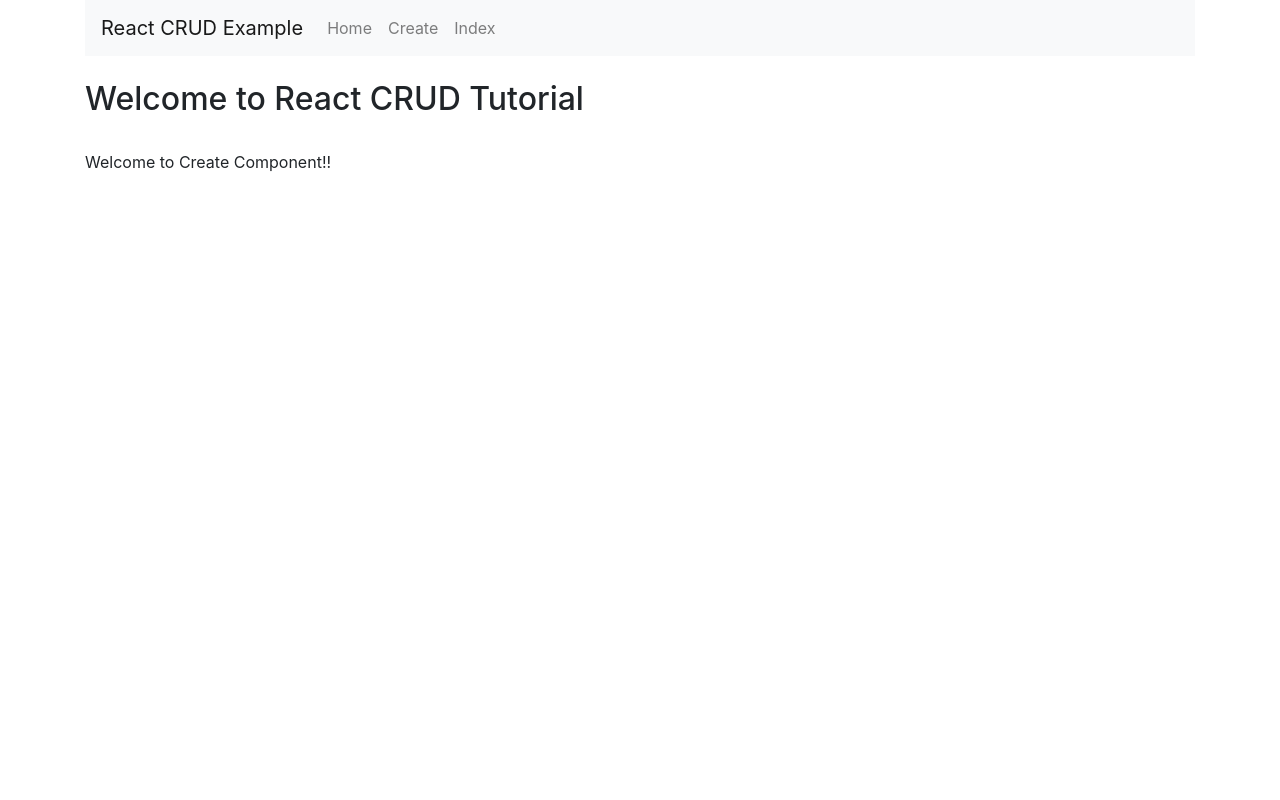
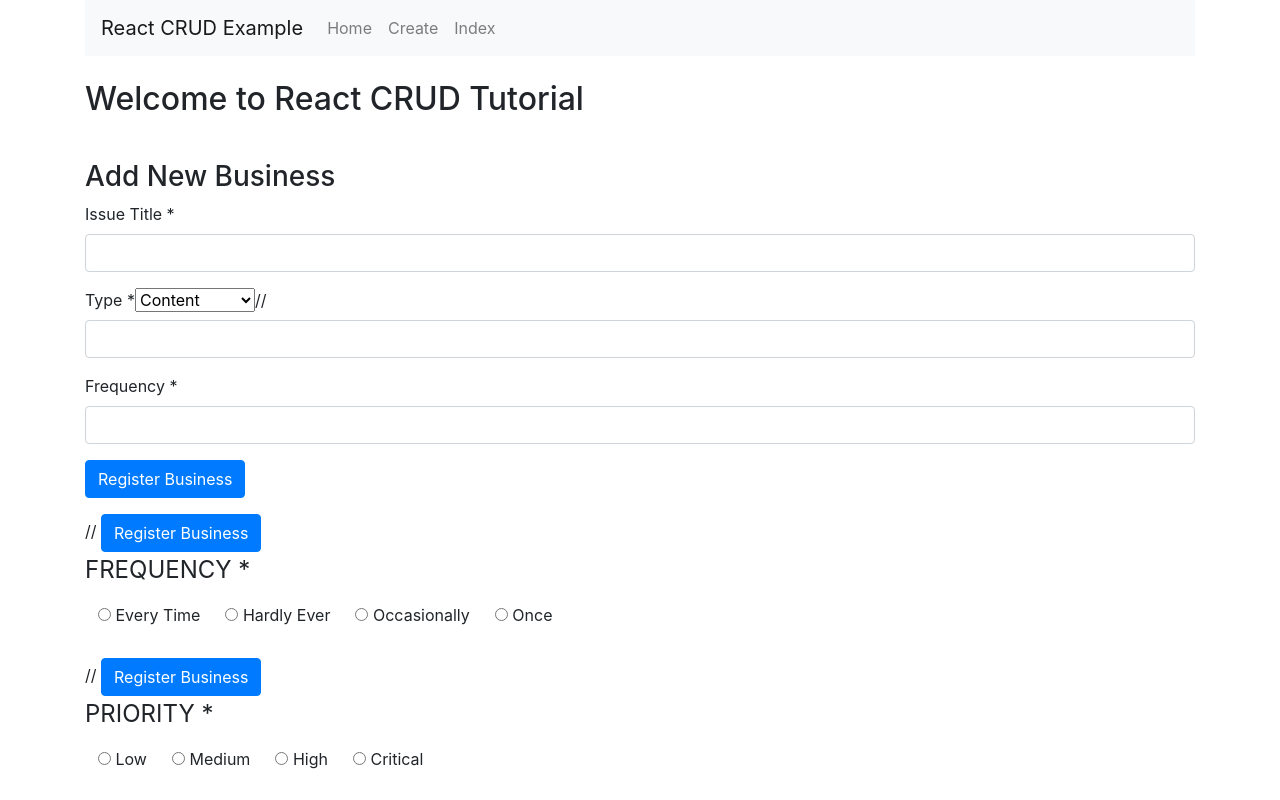
Before and after one commit to Assylkhan/issue-report-validation, a React (Create React App) app: page /create in a window 1280 px wide. Shown: the top 800 px of the page. Built offline with nearby package versions, Linux system fonts and the light colour scheme.

Commit message:
form elements

```diff
--- a/src/components/create.component.js
+++ b/src/components/create.component.js
@@ -5,8 +5,96 @@ import React, { Component } from 'react';
 export default class Create extends Component {
     render() {
         return (
-            <div>
-                <p>Welcome to Create Component!!</p>
+            <div style={{marginTop: 10}}>
+                <h3>Add New Business</h3>
+                <form>
+                    <div className="form-group">
+                        <label>Issue Title *</label>
+                        <input type="text" className="form-control"/>
+                    </div>
+                    <div className="form-group">
+                        <label>Type *</label>
+                        <select class="selectpicker">
+						  <option>Content</option>
+						  <option>Performance</option>
+						  <option>Visual</option>
+						  <option>Functional</option>
+						  <option>Crash</option>
+						</select>
+
+                        // <input type="text" className="form-control"/>
+                    </div>
+                    <div className="form-group">
+                        <label>Frequency *</label>
+                        <input type="text" className="form-control"/>
+                    </div>
+                    <div className="form-group">
+                        <input type="submit" value="Register Business" className="btn btn-primary"/>
+                    </div>
+
+                    <div className="form-group">
+                        // <input type="submit" value="Register Business" className="btn btn-primary"/>
+                        <legend>FREQUENCY *</legend>
+                        <div class="btn-group" data-toggle="buttons">
+			                <label class="btn btn-default">
+			                    <input type="radio" id="Fr1" name="frequency[1]" value="1" /> Every Time
+			                </label>
+			                <label class="btn btn-default">
+			                    <input type="radio" id="Fr2" name="frequency[2]" value="2" /> Hardly Ever
+			                </label>
+			                <label class="btn btn-default">
+			                    <input type="radio" id="Fr3" name="frequency[3]" value="3" /> Occasionally
+			                </label>
+			                <label class="btn btn-default">
+			                    <input type="radio" id="Fr4" name="frequency[4]" value="4" /> Once
+			                </label>
+			            </div>
+                    </div>
+
+                    <div className="form-group">
+                        // <input type="submit" value="Register Business" className="btn btn-primary"/>
+                        <legend>PRIORITY *</legend>
+                        <div class="btn-group" data-toggle="buttons">
+			                <label class="btn btn-default">
+			                    <input type="radio" id="Pr1" name="priority[1]" value="1" /> Low
+			                </label>
+			                <label class="btn btn-default">
+			                    <input type="radio" id="Pr2" name="priority[2]" value="2" /> Medium
+			                </label>
+			                <label class="btn btn-default">
+			                    <input type="radio" id="Pr3" name="priority[3]" value="3" /> High
+			                </label>
+			                <label class="btn btn-default">
+			                    <input type="radio" id="Pr4" name="priority[4]" value="4" /> Critical
+			                </label>
+			            </div>
+                    </div>
+
+                    <div className="form-group">
+                        <label>Action Performed *</label>
+                        <textarea class="form-control rounded-0" id="ActionPerformed" rows="10"></textarea>
+                    </div>
+					<div className="form-group">
+                        <label>Expected Result *</label>
+                        <textarea class="form-control rounded-0" id="ExpectedResult" rows="10"></textarea>
+                    </div>
+					<div className="form-group">
+                        <label>Actual Result *</label>
+                        <textarea class="form-control rounded-0" id="ActualResult" rows="10"></textarea>
+                    </div>
+					<div className="form-group">
+                        <label>Error Message *</label>
+                        <textarea class="form-control rounded-0" id="ErrorMessage" rows="10"></textarea>
+                    </div>
+					<div className="form-group">
+                        <label>Additional Environment Info *</label>
+                        <textarea class="form-control rounded-0" id="AdditionalInfo" rows="10"></textarea>
+                    </div>
+
+                    <div className="form-group">
+                    	<button type="button" class="btn btn-dark">Submit</button>
+                    </div>
+                </form>
             </div>
         )
     }
```
